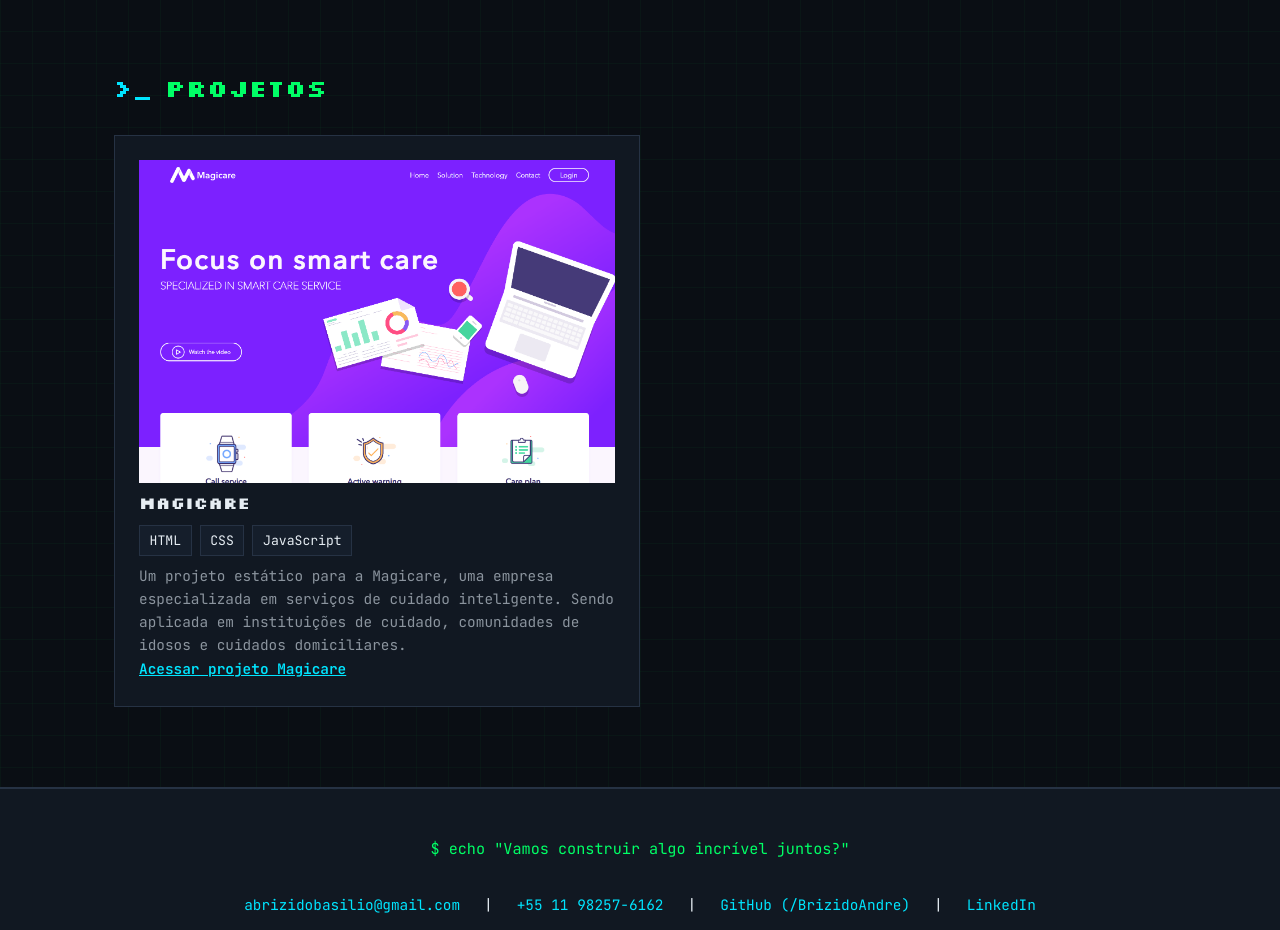
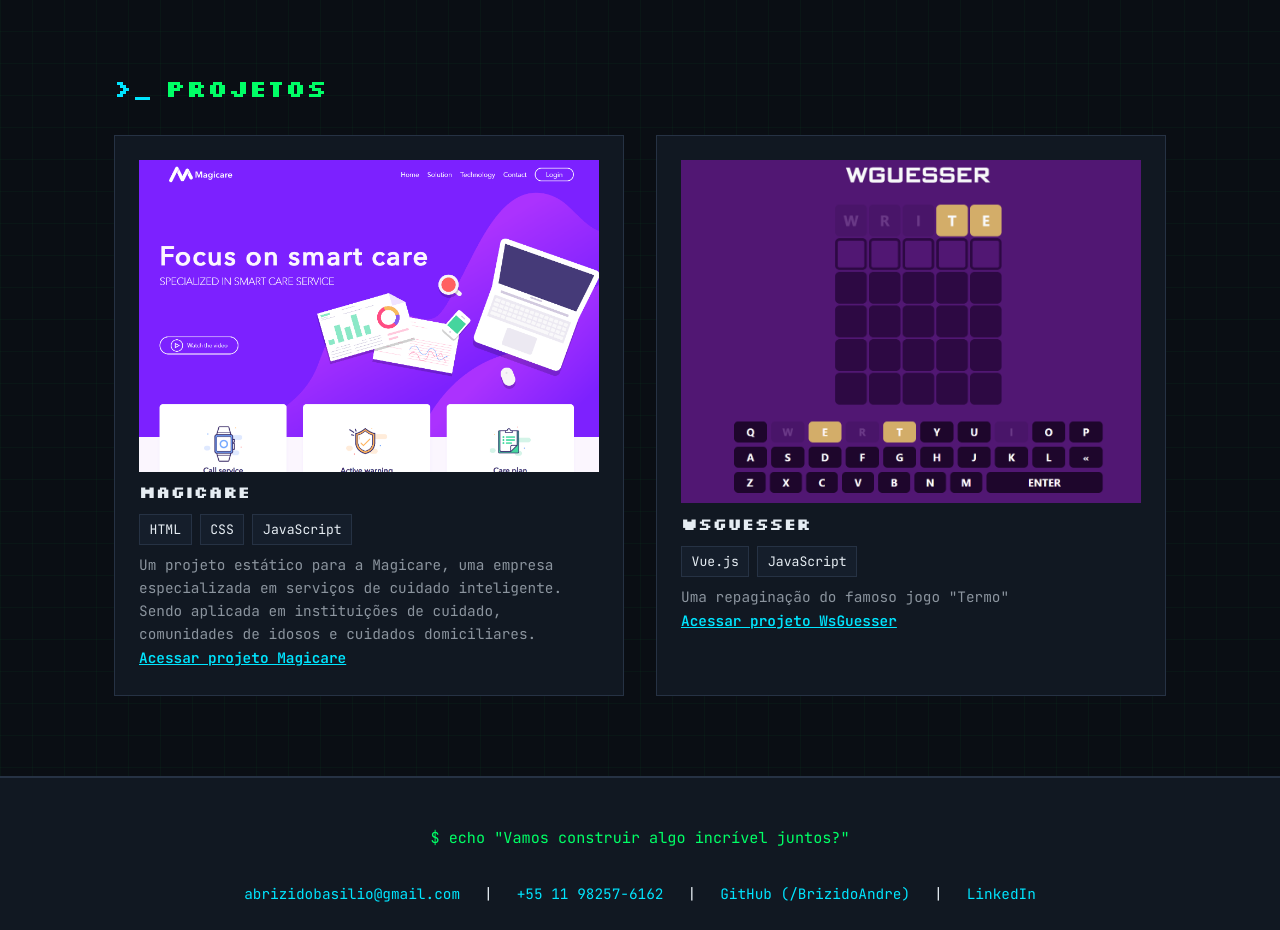
Before and after one commit to BrizidoAndre/Portfolio, a plain HTML site: page index.html in a window 1280 px wide. Shown: the part 2401-3331 px from the top of the page. Drawn offline with Linux system fonts and the light colour scheme.

Commit message:
add: Add WSGuesser project
This commit will add the references for the wsguesser project

```diff
--- a/index.html
+++ b/index.html
@@ -261,6 +261,26 @@
                     Acessar projeto Magicare
                 </a>
             </article>
+            <article class="project-item">
+                <img src="assets/projects/wsguesser.png" alt="Interface da página do projeto WSGuesser"
+                     class="project-image">
+                <div class="item-header">
+                    <h3 class="item-title">WSGuesser</h3>
+                </div>
+                <ul class="tag-list">
+                    <li>Vue.js</li>
+                    <li>JavaScript</li>
+                </ul>
+                <p class="item-desc">
+                    Uma repaginação do famoso jogo "Termo"
+                </p>
+                <a href="https://wsguesser.netlify.app/"
+                   target="_blank"
+                   class="project-link"
+                   rel="noreferrer noopener">
+                    Acessar projeto WsGuesser
+                </a>
+            </article>
         </div>
     </section>
 </main>
@@ -268,7 +288,6 @@
 <footer id="contato">
     <div class="footer-content">
         <p class="prompt-line">$ echo "Vamos construir algo incrível juntos?"</p>
-
         <div class="contact-links">
             <a href="mailto:abrizidobasilio@gmail.com">abrizidobasilio@gmail.com</a>
             <span>|</span>
--- a/style/styles.css
+++ b/style/styles.css
@@ -484,6 +484,7 @@ main {
 .project-grid {
     display: grid;
     grid-template-columns: repeat(auto-fill, minmax(450px, 1fr));
+    gap: 2rem;
 }
 
 .project-item {
```
Also changed, not shown: assets/projects/wsguesser.png (added).
